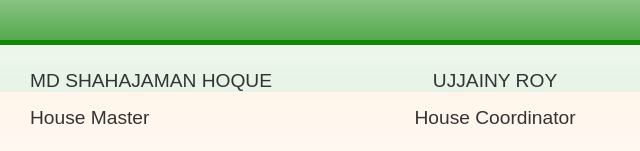
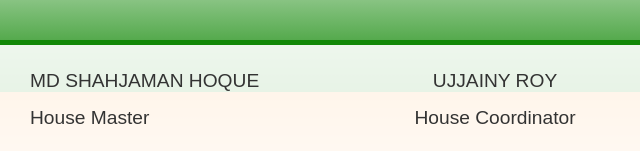
Before and after one commit to yellowhouse4/magazine, a plain HTML site: page index.html in a window 1280 px wide. Shown: the part 646-797 px from the top of the page, 0-640 px from the left. Drawn offline with Linux system fonts and the light colour scheme.

Commit message:
Add files via upload

```diff
--- a/index.html
+++ b/index.html
@@ -102,7 +102,7 @@
 
     <footer>
         <div class="left">
-            <p>MD SHAHAJAMAN HOQUE</p>
+            <p>MD SHAHJAMAN HOQUE</p>
             <p>House Master</p>
         </div>
         <div class="center">
```
